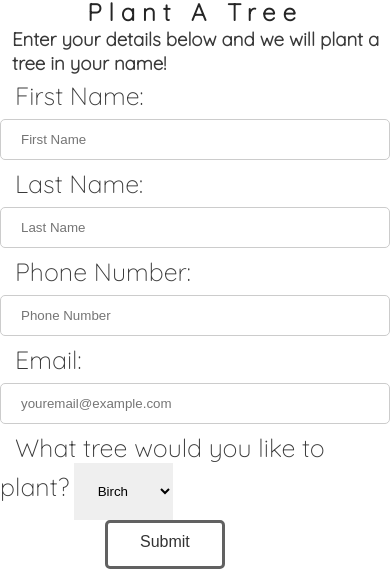
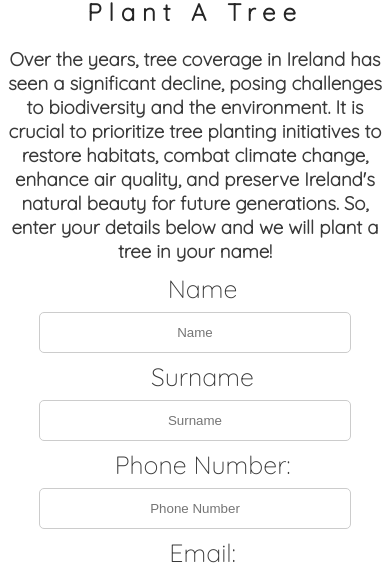
Before and after one commit to jasonkennealy/Rewild-Ireland, a plain HTML site: page plant-a-tree.html in a window 390 px wide. Shown: the part 265-838 px from the top of the page. Drawn offline with Linux system fonts and the light colour scheme.

Commit message:
debug forms and responsiveness

```diff
--- a/assets/css/style.css
+++ b/assets/css/style.css
@@ -278,15 +278,35 @@ hr {
 
 }
 
-/*course form */
+/*course/tree form */
 
 input[type=text], input[type=tel], input[type=email] {
-width: 100%;
+width: 80%;
+max-width: 400px;
     padding: 12px 20px;
-    margin: 8px 0;
-    display: inline-block;
+    margin: 8px auto;
+    display: center;
     border: 1px solid #ccc;
     border-radius: 5px;
+    box-sizing: border-box;
+    text-align: center;
+}
+
+#form-container {
+    display: flex;
+    flex-direction: column;
+    align-items: center;
+    text-align: center;
+}
+
+#form-container input[type="text"],
+#form-container input[type="tel"],
+#form-container input[type="email"],
+#form-container input[type="submit"],
+#form-container p {
+    margin: 8px auto;
+    width: 80%;
+    max-width: 400px;
     box-sizing: border-box;
 }
 
@@ -299,18 +319,23 @@ padding: 15px 32px;
     border-radius: 5px;
     padding-top: 10px;
     opacity: .8;
-    position: relative;
     right: -90px;
     cursor: pointer;
+    display: center;
 }
 
 #tree-details {
-    padding-left: 12px;
-    padding-bottom: 5px;
+    display: flex;
+    justify-content: center;
+    align-items: center;
+    padding-top: 20px;
+    padding-bottom: 10px;
 }
 
 #tree-selection {
 padding: 20px;
+border: 1px solid #ccc;
+    border-radius: 5px;
 }
 
 
@@ -323,6 +348,10 @@ label {
     padding-right: 40px;
 }
 
+#course-paragragh {
+text-align: center;
+}
+
 /* footer */
 
 footer {
@@ -331,6 +360,7 @@ footer {
 
 footer ul {
     text-align: center;
+    margin-bottom: 20px;
 }
 
 footer ul li {
@@ -348,16 +378,20 @@ footer a {
         padding: 0;
         width: 100%;
         margin-top: 60px;
-        margin-bottom: 60px;
+        margin-bottom: 20px;
         margin-left: auto;
         margin-right: auto;
         text-align: center;
-        margin-bottom: 0;
+        margin-bottom: 20px;
 }
 
 footer a:hover {
     background: #e1e1e1;
     border-top: 1px solid #d0d0d0;
+}
+
+#footer-space {
+    height: 20px;
 }
 
 
@@ -393,6 +427,8 @@ footer a:hover {
                 width: 45%;
                 margin-left: 20%;
                 margin-right: 20%;
+        }
+
                 #menu {
                     font-size: 140%;
                     letter-spacing: 7px;
@@ -414,6 +450,17 @@ footer a:hover {
                     margin: 0 70px;
 
                 }
+
+                                #our-courses {
+                                    display: flex;
+                                    flex-wrap: wrap;
+                                    justify-content: space-between;
+                                }
+
+                                #our-courses>div {
+                                    flex-basis: 48%;
+                                    margin-bottom: 30px;
+                                }
 }
 
 
@@ -469,5 +516,14 @@ footer a:hover {
 
         }
 
+                @media screen and (max-width: 480px) {
+                    #goals {
+                        height: auto;
+                        width: 45%;
+                        margin-left: 20%;
+                        margin-right: 20%;
+
+                    }
+
 
 }
--- a/plant-a-tree.html
+++ b/plant-a-tree.html
@@ -35,13 +35,15 @@
     <section>
         <div id="form-container">
             <h2>Plant A Tree</h2>
-            <h3 id="tree-details">Enter your details below and we will plant a tree in your name!</h3>
+            <h3 id="tree-details">Over the years, tree coverage in Ireland has seen a significant decline, posing challenges to biodiversity and the
+            environment. It is crucial to prioritize tree planting initiatives to restore habitats, combat climate change, enhance
+            air quality, and preserve Ireland's natural beauty for future generations. So, enter your details below and we will plant a tree in your name!</h3>
             <form id=course-form action="https://formdump.codeinstitute.net/" method="POST">
-                <label id="firstname">First Name:</label>
-                <input type="text" for="firstname" placeholder="First Name" required>
+                <label id="firstname">Name</label>
+                <input type="text" for="firstname" placeholder="Name" required>
 
-                <label id="lastname">Last Name: </label>
-                <input type="text" for="lastname" placeholder="Last Name" required>
+                <label id="lastname">Surname</label>
+                <input type="text" for="lastname" placeholder="Surname" required>
 
                 <label id="number">Phone Number: </label>
                 <input type="tel" for="number" placeholder="Phone Number" required>
@@ -49,7 +51,7 @@
                 <label id="email">Email: </label>
                 <input type="email" for="email" placeholder="youremail@example.com" required>
 
-                <label for="tree-selection">What tree would you like to plant?</label>
+                <label for="tree-selection">What tree do you want to plant?</label>
                 <select name="tree-selection" id="tree-selection">
                     <option value="birch">Birch</option>
                     <option value="willow">Willow</option>
```
Also changed, not shown: course-form.html (+5 -4 lines), index.html (+5 -6 lines).
